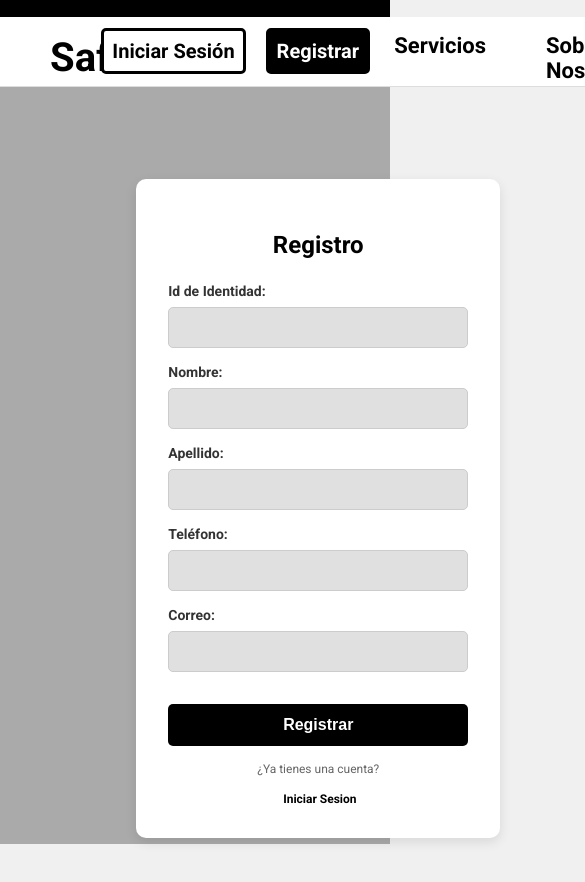
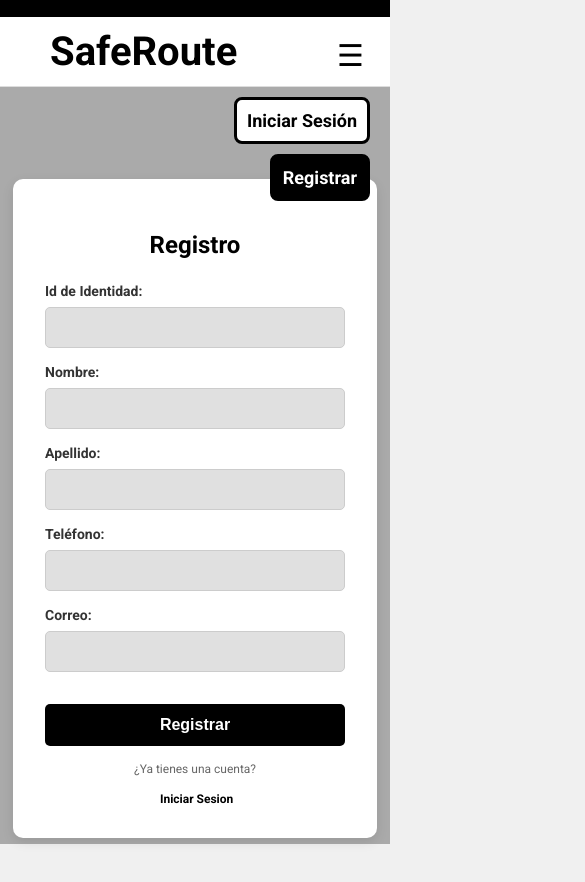
Before and after one commit to yolbert28/frontend-web-gestion-transporte, a React (Vite) app: page /register in a window 390 px wide. Shown: the top 882 px of the page, 585 px wide, since content can reach past the window. Built offline with nearby package versions, Linux system fonts and the light colour scheme.

Commit message:
Corregir responsive del navbar

```diff
--- a/src/components/ServicesComponent/ServicesComponent.css
+++ b/src/components/ServicesComponent/ServicesComponent.css
@@ -1,39 +1,48 @@
+/* Reset y estilos básicos */
 body, html {
   margin: 0;
   padding: 0;
   height: 100%;
+  background-color: #f0f0f0;
+  font-family: Roboto, sans-serif;
   display: flex;
   justify-content: center;
-    align-items: center;
-    background-color: #f0f0f0;
-    font-family: Roboto, sans-serif;
+  align-items: flex-start;
+  box-sizing: border-box;
 }
 
+/* Contenedor principal */
 .main-container {
+  display: flex;
   flex-direction: column;
-    display: flex;
-    justify-content: center;
   align-items: center;
   width: 100%;
-    height: 100vh;
+  min-height: 100vh;
+  padding: 10px;
+  box-sizing: border-box;
 }
 
+/* Contenedor del formulario y el mapa */
 .content-container {
   display: flex;
-    flex-direction: row; /* Alinea el formulario y el mapa en una fila */
-    justify-content: center; /* Centra horizontalmente */
-    align-items: flex-start; /* Alinea verticalmente al inicio */
-    gap: 20px; /* Espacio entre el formulario y el mapa */
-    max-width: 1200px; /* Ancho máximo */
-    width: 90%; /* Ancho dinámico en pantallas pequeñas */
+  flex-wrap: wrap; /* Hace que los elementos se apilen en pantallas pequeñas */
+  justify-content: center;
+  align-items: flex-start;
+  gap: 20px;
+  width: 100%;
+  max-width: 1200px;
+  padding: 20px 10px;
 }
 
+/* Contenedor del formulario */
 .carga-ligera-container {
-    background-color: #f8f8f8;
+  background-color: #ffffff;
   padding: 20px;
   border-radius: 8px;
   box-shadow: 0 4px 8px rgba(0, 0, 0, 0.2);
-    width: 300px;
+  width: 100%;
+  max-width: 400px;
+  box-sizing: border-box;
 }
 
 .carga-ligera-title {
@@ -43,9 +52,11 @@ body, html {
   text-align: center;
 }
 
+/* Contenedor del mapa */
 .map-container {
-    flex-grow: 1; /* El mapa ocupa el resto del espacio */
-    min-width: 400px;
+  flex-grow: 1;
+  width: 100%;
+  max-width: 600px;
   height: 400px;
   border: 1px solid #ddd;
   border-radius: 8px;
@@ -53,13 +64,8 @@ body, html {
   box-shadow: 0 4px 6px rgba(0, 0, 0, 0.1);
 }
 
+/* Formulario */
 .form-group {
-    margin-bottom: 15px;
-  }
-
-  .form-group-horizontal {
-    display: flex;
-    justify-content: space-between;
   margin-bottom: 15px;
 }
 
@@ -74,21 +80,13 @@ body, html {
 .input-field {
   width: 100%;
   padding: 0.75rem;
-    margin-bottom: 1rem;
   border: 1px solid #ccc;
   border-radius: 5px;
   background-color: #e0e0e0;
   box-sizing: border-box;
 }
 
-  .info-box {
-    background-color: #bdbdbd;
-    padding: 10px;
-    text-align: center;
-    border-radius: 4px;
-    font-weight: bold;
-  }
-
+/* Botón */
 .btn-contratar {
   width: 100%;
   padding: 10px;
@@ -100,8 +98,49 @@ body, html {
   font-size: 16px;
   font-weight: bold;
   text-align: center;
+  transition: background-color 0.3s ease;
 }
 
 .btn-contratar:hover {
   background-color: #333;
 }
+
+/* Simulación */
+.simulation-container {
+  position: relative;
+  bottom: 10%;
+  left: 50%;
+  transform: translateX(-50%);
+  background-color: rgba(0, 0, 0, 0.9);
+  color: white;
+  padding: 20px;
+  border-radius: 10px;
+  text-align: center;
+  width: 90%;
+  max-width: 400px;
+  box-shadow: 0 4px 10px rgba(0, 0, 0, 0.3);
+  animation: fade-in 0.5s ease-in-out;
+}
+
+/* Media Queries para responsividad */
+@media (max-width: 768px) {
+  .content-container {
+    flex-direction: column;
+    align-items: center;
+    gap: 30px; /* Espacio adicional entre los elementos */
+  }
+
+  .map-container {
+    max-width: 100%;
+    height: 300px;
+  }
+
+  .carga-ligera-title {
+    font-size: 20px;
+  }
+
+  .btn-contratar {
+    font-size: 14px;
+    padding: 10px;
+  }
+}
--- a/src/components/ServicesComponent/ServicesComponent.tsx
+++ b/src/components/ServicesComponent/ServicesComponent.tsx
@@ -15,9 +15,11 @@ export default function ServicesComponent(): JSX.Element {
     { origen: null, destino: null }
   );
   const [route, setRoute] = useState<any>(null);
+  const [travelTime, setTravelTime] = useState<number | null>(null); // Tiempo estimado en milisegundos
+  const [simulationProgress, setSimulationProgress] = useState<number>(0); // Porcentaje de progreso
+  const [isSimulating, setIsSimulating] = useState(false); // Indica si la simulación está en curso
   const [loading, setLoading] = useState(false);
 
-  // Obtener la fecha actual en formato YYYY-MM-DD
   const getTodayDate = () => {
     const today = new Date();
     const year = today.getFullYear();
@@ -26,7 +28,6 @@ export default function ServicesComponent(): JSX.Element {
     return `${year}-${month}-${day}`;
   };
 
-  // Validar fecha de salida
   const handleFechaChange = (e: React.ChangeEvent<HTMLInputElement>) => {
     const selectedDate = e.target.value;
     const today = getTodayDate();
@@ -40,7 +41,6 @@ export default function ServicesComponent(): JSX.Element {
     }
   };
 
-  // Obtener coordenadas de una ciudad usando GraphHopper
   const fetchCoordinates = async (address: string) => {
     const url = `https://graphhopper.com/api/1/geocode?key=${GRAPH_HOPPER_API_KEY}&q=${encodeURIComponent(address)}`;
     try {
@@ -56,7 +56,6 @@ export default function ServicesComponent(): JSX.Element {
     }
   };
 
-  // Obtener la ruta entre origen y destino
   const fetchRoute = async (origenCoords: [number, number], destinoCoords: [number, number]) => {
     const url = `https://graphhopper.com/api/1/route?` +
       `point=${origenCoords[0]},${origenCoords[1]}&` +
@@ -67,12 +66,9 @@ export default function ServicesComponent(): JSX.Element {
     try {
       const response = await axios.get(url);
       if (response.data.paths && response.data.paths.length > 0) {
-        // La API devuelve un array de puntos: [[lon, lat], [lon, lat], ...]
-        const path = response.data.paths[0].points.coordinates.map((point: [number, number]) => [
-          point[1], // lat
-          point[0], // lon
-        ]);
-        setRoute(path); // Ajustar el formato para Leaflet
+        const path = response.data.paths[0];
+        setRoute(path.points.coordinates.map((point: [number, number]) => [point[1], point[0]]));
+        setTravelTime(path.time); // Tiempo estimado en milisegundos
       } else {
         console.error("No se encontraron rutas.");
       }
@@ -80,14 +76,32 @@ export default function ServicesComponent(): JSX.Element {
       console.error("Error obteniendo la ruta:", error);
     }
   };
-  // Manejar la contratación
+
+  const startSimulation = () => {
+    if (!travelTime) return;
+
+    setSimulationProgress(0);
+    setIsSimulating(true);
+
+    const totalDuration = travelTime / 1000; // Convertir milisegundos a segundos
+    const intervalDuration = 100; // Duración del intervalo en milisegundos
+    const increment = (100 / totalDuration) * (intervalDuration / 500); // Incremento por intervalo
+
+    const interval = setInterval(() => {
+      setSimulationProgress((prev) => {
+        if (prev + increment >= 100) {
+          clearInterval(interval); // Detener la simulación
+          setIsSimulating(false);
+          return 100;
+        }
+        return prev + increment;
+      });
+    }, intervalDuration);
+  };
+
   const handleContratar = async () => {
-    if (!fechaSalida) {
-      alert("Por favor selecciona una fecha de salida válida.");
-      return;
-    }
-    if (!origen || !destino) {
-      alert("Por favor ingresa un origen y un destino válidos.");
+    if (!fechaSalida || !origen || !destino) {
+      alert("Por favor completa todos los campos.");
       return;
     }
 
@@ -100,6 +114,7 @@ export default function ServicesComponent(): JSX.Element {
       if (origenCoords && destinoCoords) {
         setCoordinates({ origen: origenCoords, destino: destinoCoords });
         await fetchRoute(origenCoords, destinoCoords);
+        startSimulation(); // Iniciar la simulación
       } else {
         alert("No se pudieron encontrar las coordenadas de origen o destino.");
       }
@@ -130,7 +145,7 @@ export default function ServicesComponent(): JSX.Element {
             <input
               type="date"
               value={fechaSalida}
-              min={getTodayDate()} // Restringe a fechas actuales o futuras
+              min={getTodayDate()}
               onChange={handleFechaChange}
               className="input-field"
             />
@@ -142,7 +157,7 @@ export default function ServicesComponent(): JSX.Element {
               type="text"
               value={origen}
               onChange={(e) => setOrigen(e.target.value)}
-              placeholder="Ejemplo: Barquisimeto, n° de calle"
+              placeholder="Ej: Barquisimeto,Calle 10"
               className="input-field"
             />
           </div>
@@ -152,7 +167,7 @@ export default function ServicesComponent(): JSX.Element {
               type="text"
               value={destino}
               onChange={(e) => setDestino(e.target.value)}
-              placeholder="Ejemplo: San Juan, n° de calle"
+              placeholder="Ej: Cabudare,Calle 20"
               className="input-field"
             />
           </div>
@@ -164,6 +179,14 @@ export default function ServicesComponent(): JSX.Element {
           <Map coordinates={coordinates} route={route} />
         </div>
       </div>
+
+      {isSimulating && (
+        <div className="simulation-container">
+          <p>Envio en curso... {Math.round(simulationProgress)}%</p>
+          <progress value={simulationProgress} max="100"></progress>
+          <p>Tiempo estimado: {travelTime && `${Math.floor(travelTime / 60000)} min`}</p>
+        </div>
+      )}
     </div>
   );
 }
--- a/src/pages/layouts/NavBar.css
+++ b/src/pages/layouts/NavBar.css
@@ -24,6 +24,7 @@
     grid-template-columns: 1fr 2fr 1fr;
     align-items: center;
     border-bottom: 1px solid #ddd;
+    position: relative; /* Para posicionar el botón hamburguesa */
 }
 
 .options {
@@ -76,3 +77,59 @@
     background-color: #fff;
     color: #000;
 }
+
+/* Estilos para el botón hamburguesa */
+.burger-button {
+    display: none;
+    background: none;
+    border: none;
+    font-size: 30px;
+    color: #000;
+    cursor: pointer;
+}
+
+/* Responsividad para pantallas pequeñas */
+@media (max-width: 768px) {
+    .navbar {
+        grid-template-columns: 1fr 1fr;
+    }
+
+    .options {
+        display: none; /* Ocultar el menú por defecto en pantallas pequeñas */
+        flex-direction: column;
+        gap: 20px;
+        position: absolute;
+        top: 70px;
+        left: 0;
+        right: 0;
+        background-color: #fff;
+        padding: 20px;
+    }
+
+    .navbar.open .options {
+        display: flex; /* Mostrar el menú cuando esté abierto */
+    }
+
+    .burger-button {
+        display: block; /* Mostrar el botón hamburguesa solo en pantallas pequeñas */
+        position: absolute;
+        right: 20px;
+        top: 20px;
+    }
+
+    .div-buttons {
+        position: absolute;
+        right: 20px;
+        top: 80px; /* Ajustar la posición de los botones en dispositivos móviles */
+        display: flex;
+        flex-direction: column;
+        gap: 10px;
+        align-items: flex-end; /* Alinear los botones a la derecha */
+    }
+
+    .div-buttons a {
+        font-size: 18px; /* Ajustar el tamaño de fuente para que se vea bien en móviles */
+        padding: 10px;
+        border-radius: 8px;
+    }
+}
--- a/src/pages/layouts/NavBar.tsx
+++ b/src/pages/layouts/NavBar.tsx
@@ -1,7 +1,14 @@
 import { Outlet, Link } from "react-router-dom";
+import { useState } from "react"; // Importar useState para manejar la visibilidad del menú
 import "./NavBar.css";
 
 export default function NavBar(): JSX.Element {
+  const [isMenuOpen, setIsMenuOpen] = useState(false); // Estado para controlar el menú en pantallas pequeñas
+
+  const toggleMenu = () => {
+    setIsMenuOpen(prevState => !prevState); // Alternar la visibilidad del menú
+  };
+
   return (
     <div className="body">
       <div className="spacer"></div>
@@ -10,7 +17,7 @@ export default function NavBar(): JSX.Element {
           <div className="logo">
             <Link to="/">SafeRoute</Link>
           </div>
-          <nav className="bar">
+          <nav className={`bar ${isMenuOpen ? "open" : ""}`}> {/* Condicional para mostrar u ocultar el menú */}
             <ul className="options">
               <li>
                 <Link className="option" to="/">Inicio</Link>
@@ -21,13 +28,15 @@ export default function NavBar(): JSX.Element {
               <li>
                 <Link className="option" to="/about">Sobre Nosotros</Link>
               </li>
-
             </ul>
           </nav>
           <div className="div-buttons">
             <Link to="/login">Iniciar Sesión</Link>
             <Link to="/register">Registrar</Link>
           </div>
+          <button className="burger-button" onClick={toggleMenu}>
+            &#9776; {/* Símbolo del botón de menú hamburguesa */}
+          </button>
         </div>
         <div className="pages">
           <Outlet />
```
Lines whose indentation alone changed are shown as unchanged.
